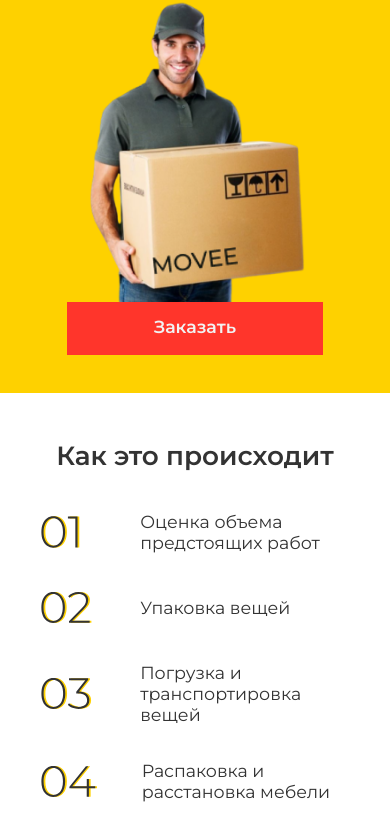
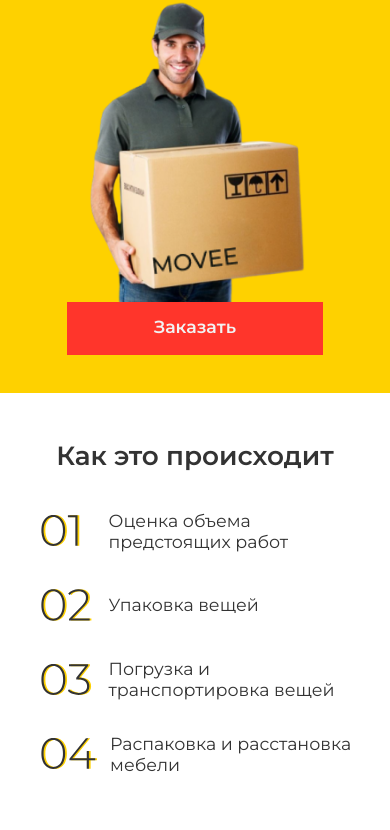
Before and after one commit to KorzunOlga/Movee, a plain HTML site: page index.html in a window 390 px wide. Shown: the part 230-1060 px from the top of the page. Drawn offline with Linux system fonts and the light colour scheme.

Commit message:
fixed the bugs

```diff
--- a/css/style.css
+++ b/css/style.css
@@ -26,7 +26,7 @@ body {
   background-color:var(--main-background-color);
   }
 .container {
-  max-width: 1312px;
+  max-width: 82rem;
   margin: 0 auto;
   }
 .header {
@@ -82,7 +82,7 @@ body {
 }
 .banner-body {
   display: flex;
-  margin: o auto;
+  margin: 0 auto;
   padding: 0 2rem;
     }
 
@@ -185,12 +185,15 @@ body {
   margin: 0 auto;
 }
 .section__column {
-  flex: 0 1 50%;
+
+  flex: 0 1 auto;
+  width: 50%;
   padding: 0 2.75rem;
   margin: 0 0 4.8rem;
 }
 .column__row {
   display: flex;
+
 }
 .column__icon {
   flex:0 0 4.13rem;
@@ -200,14 +203,14 @@ body {
   height: 100%;
 }
 .column__body {
-  padding: 0 0 0 2.63rem;
+  padding: 0 0 0 2.31rem;
 	flex: 1 1 auto;
 }
 .column__body-title {
   font-weight: 500;
   font-size: 1.25rem;
   line-height: 1.5rem;
-  padding: 0 0 1rem;
+  padding:0.5rem 0 0.94rem;
 }
 .column__body p {
   font-weight: 400;
@@ -271,14 +274,6 @@ line-height: 2.56rem;
 .button a {
   color: #333333;
 }
-
-
-/*-----при включении не работает потом hover ниже----
-.section__card:hover .button a {
-  color:#151515;
-}*/
-
-
 .section__card:hover .section__card-title, .section__card:hover .section__list {
   font-weight: 700;
 }
@@ -286,7 +281,10 @@ line-height: 2.56rem;
   filter: drop-shadow(0rem 0.25rem 1.5rem var(--main-background-color));
   font-weight: 700;
   cursor: url("../img/icons/pointer.png"), pointer;
-  color: var(--white);
+  color: var(--white) !important;
+}
+.section__card:hover .button a {
+  color: #151515;
 }
 .mobile__menu {
   margin: 1.25rem 0 0;
@@ -355,8 +353,15 @@ line-height: 2.56rem;
     z-index: 3;
     margin: 0 auto;
   }
-  .column__body h5 {
-    padding: 0.5rem;
+  .column__body {
+    padding: 0 0 0 0.87rem;
+    align-items: center;
+  }
+  .column__body-title {
+padding: 0;
+  }
+  .column__row {
+    align-items: center;
   }
 }
 @media (max-width: 767px) {
@@ -378,16 +383,12 @@ line-height: 2.56rem;
   .section__title {
     margin: 0.6rem 0 3rem 0;
   }
-  .section__columns {
-    justify-content: center;
-  }
-  .section__column {
+   .section__column {
     flex: 1 1 auto;
     margin: 0 0 1.5rem;
+    width: 100%;
   }
-  .column__row {
-    align-items: center;
-  }
+
   .column__body h5 {
     font-weight: 400;
   }
```
Also changed, not shown: img/icons/tick.svg (added).
